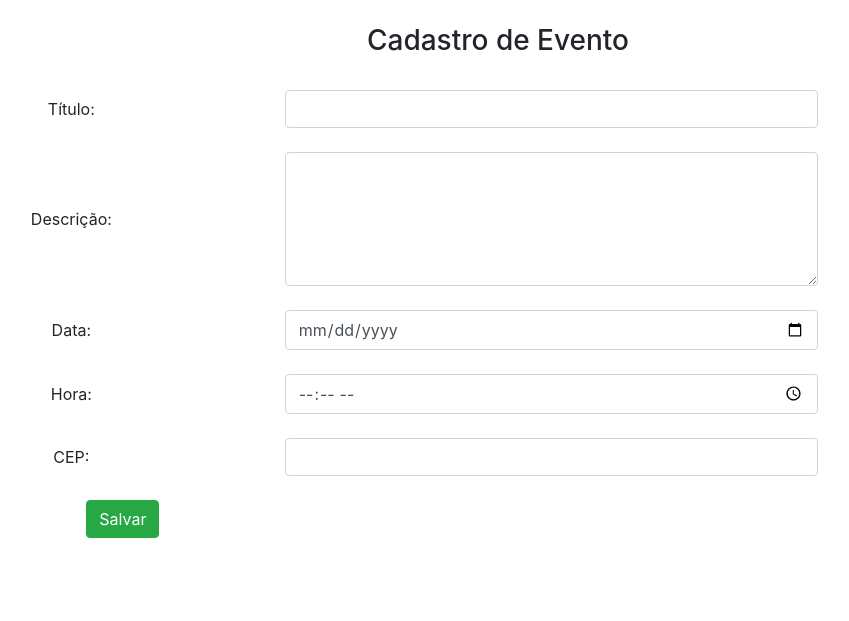
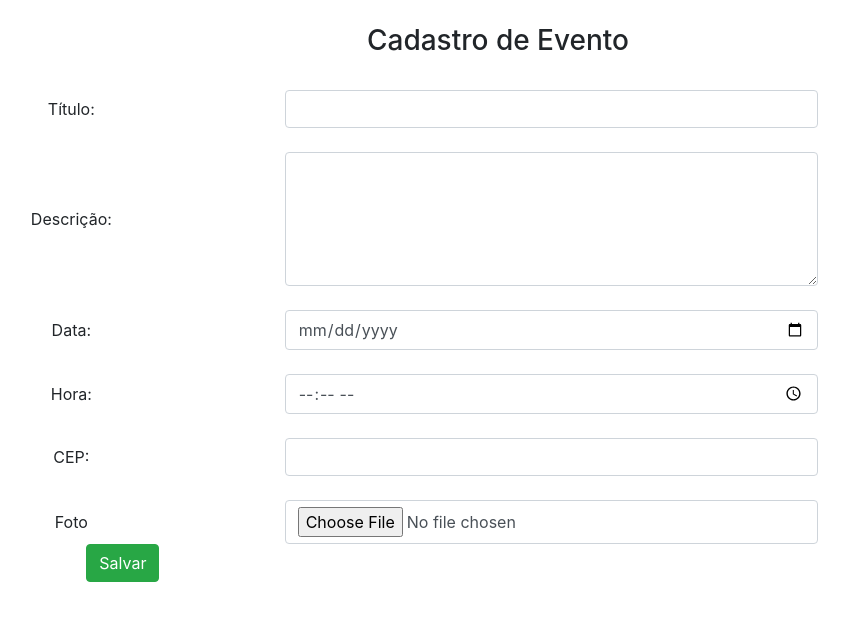
Before and after one commit to RenanSilva93/codeigniterrestful, a CodeIgniter app: a page that uses application/views/evento/cadastroEventoView.php in a window 1280 px wide. Shown: the top 621 px of the page, without its empty margins (142-991 px from the left). Run offline with CodeIgniter, Linux system fonts and the light colour scheme; some libraries are stand-ins or nearby versions.

Commit message:
upload de imagem

```diff
--- a/application/models/EventoModel.php
+++ b/application/models/EventoModel.php
@@ -19,6 +19,17 @@ class EventoModel extends CI_Model {
             $this->form_validation->set_rules('data', 'Data');
             $this->form_validation->set_rules('hora', 'Hora');
             $this->form_validation->set_rules('cep', 'CEP');
+
+            $this->load->library('upload');
+            $path = 'include/uploads/';
+            if (!is_dir($path)) {
+                mkdir($path, 0777, $recursive = true);
+            }
+            $configUpload['upload_path']   = $path;
+            $configUpload['allowed_types'] = 'jpg|jpeg|png';
+            $this->upload->initialize($configUpload);
+            $this->upload->do_upload('foto');
+            $dados['foto'] = $this->upload->data('file_name');
 
             $cep = $dados['cep'];
             $reg = simplexml_load_file("http://cep.republicavirtual.com.br/web_cep.php?formato=xml&cep=" . $cep);
--- a/application/views/evento/cadastroEventoView.php
+++ b/application/views/evento/cadastroEventoView.php
@@ -2,7 +2,7 @@
 defined('BASEPATH') OR exit('No direct script access allowed');
 $this->load->view('templates/header');
 
-echo form_open('api/evento');
+echo form_open_multipart('api/evento');
 ?>
 
 <script src="<?php echo base_url('include/maskedinput.js') ?>"></script>
@@ -39,6 +39,11 @@ echo form_open('api/evento');
     </div><br>
 
     <div class="form-inline">
+        <label class="col-md-4" for="foto">Foto</label>
+        <input class="form-control col-sm-5" id="foto" name="foto" type="file">
+    </div>
+
+    <div class="form-inline">
         <div class="col-sm-2"></div>
         <div class="col-sm-6">
             <button class="btn btn-success" type="submit" id="botao-salvar">Salvar</button>
```
Also changed, not shown: include/uploads/programacao.jpg (added), include/uploads/programacao1.jpg (added).
